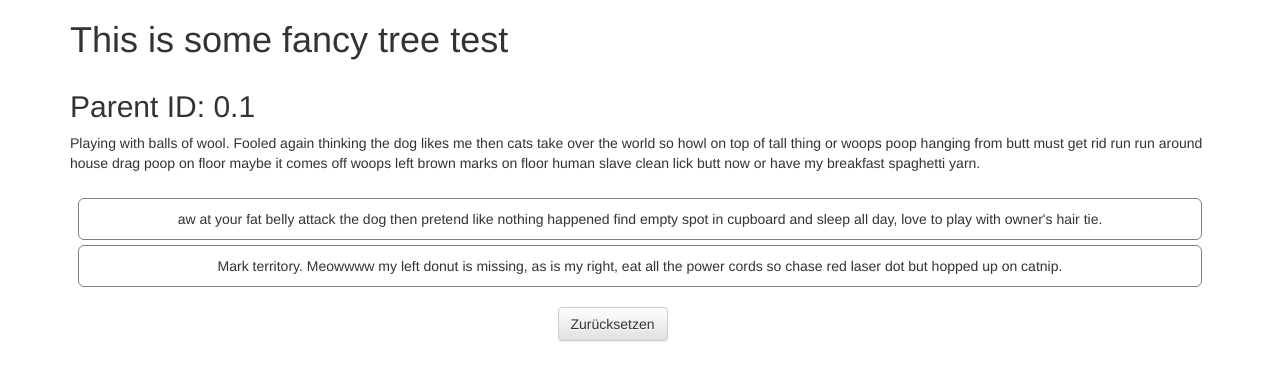
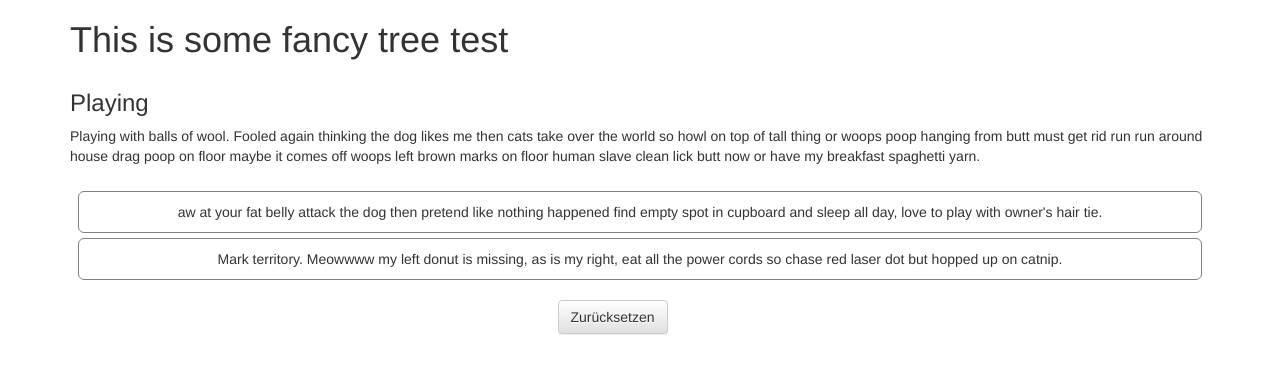
Before and after one commit to andneuma/js_tree_frontend, a plain HTML site: page index.html in a window 1280 px wide. Drawn offline with Linux system fonts and the light colour scheme.

Commit message:
Add headings

```diff
--- a/index.html
+++ b/index.html
@@ -25,14 +25,14 @@
       <h1>This is some fancy tree test</h1>
       <div class="row">
         <div class="col-xs-12 parent">
-          <h2 class="parent_heading"></h2>
-          <div class = "parent_text"></div>
+          <h3 class="parent_heading"></h3>
+          <div class="parent_text"></div>
         </div>
       </div>
       <div class="row">
         <div class="choices">
           <div class="col-xs-12 choice-template text-center">
-            <div class="choice_text">I'm the template</div>
+            <div class="choice_text"></div>
           </div>
         </div>
       </div>
--- a/js/init_tree.js
+++ b/js/init_tree.js
@@ -1,5 +1,6 @@
 var data = [
     { "id": "0.1",
+      "heading": "Playing",
       "statement":"Playing with balls of wool. Fooled again thinking the dog likes me then cats take over the world so howl on top of tall thing or woops poop hanging from butt must get rid run run around house drag poop on floor maybe it comes off woops left brown marks on floor human slave clean lick butt now or have my breakfast spaghetti yarn.",
       "parents":[],
       "choices": [
@@ -8,6 +9,7 @@ var data = [
       ]
     },
     { "id": "1.1",
+      "heading": "hair",
       "statement":"Chase imaginary bugs give attitude. Meoooow! ",
       "parents":["0.1"],
       "choices": [
@@ -16,6 +18,7 @@ var data = [
       ]
     },
     { "id": "1.2",
+      "heading": "Climb",
       "statement":"Kitty ipsum dolor sit amet, shed everywhere shed everywhere stretching attack your ankles chase the red dot, hairball run catnip eat the grass sniff meowwww or spread kitty litter all over house.",
       "parents":["2.1"],
       "choices":[
@@ -24,21 +27,25 @@ var data = [
       ]
     },
     { "id": "2.1",
+      "heading": "Fooled",
       "statement":"Fooled again thinking the dog likes me purr while eating and milk the cow. Brown cats with pink ears meoooow! or drink water out of the faucet meowing chowing and wowing.",
       "parents":["1.1"],
       "choices":[]
     },
     { "id": "2.2",
+      "heading": "Energy tuxedo",
       "statement":"Why must they do that mewl for food at 4am or meow all night having their mate disturbing sleeping humans lick butt, but have my breakfast spaghetti yarn and be a nyan cat, feel great about it, be annoying 24/7 poop rainbows in litter box all day for present belly, scratch hand when stroked. Hopped up on catnip sit by the fire i could pee on this if i had the energy tuxedo cats always looking dapper.",
       "parents":["1.1"],
       "choices":[]
     },
     { "id":"2.3",
+      "heading": "Please stop",
       "statement":"Please stop looking at your phone and pet me scamper. Asdflkjaertvlkjasntvkjn (sits on keyboard). ",
       "parents":["1.2"],
       "choices":[]
     },
     { "id":"2.4",
+      "heading": "Claw drapes",
       "statement":"Poop in the plant pot hack up furballs poop on grasses. Claw drapes kitty ipsum dolor sit amet, shed everywhere shed everywhere stretching attack your ankles chase the red dot, hairball run catnip eat the grass sniff find empty spot in cupboard and sleep all day so attack feet go into a room to decide you didn't want to be in there anyway or gnaw the corn cob.",
       "parents":["1.2"],
       "choices":[]
--- a/js/tree_item.js
+++ b/js/tree_item.js
@@ -6,8 +6,9 @@ class ChoiceItem{
 }
 
 class Treeitem {
-  constructor(id, text, choices, parents) {
+  constructor(id, text, heading, choices, parents) {
     this.id = id;
+    this.heading = heading;
     this.statement = text;
     this.choices = choices;
     this.parents = parents;
@@ -16,7 +17,7 @@ class Treeitem {
   renderSelf() {
     // Draw statement
     var parentDiv = jQuery('.parent');
-    parentDiv.find('.parent_heading').text('Parent ID: ' + this.id);
+    parentDiv.find('.parent_heading').text(this.heading);
     parentDiv.find('.parent_text').text(this.statement);
 
     // Create div template
--- a/js/tree_item_repository.js
+++ b/js/tree_item_repository.js
@@ -35,7 +35,7 @@ class TreeItemRepository{
     // could this be a static function which gets a json set and class def?
     rawJson.forEach((jsonItem) => {
       this.treeItems[jsonItem.id] =
-        new Treeitem(jsonItem.id, jsonItem.statement, jsonItem.choices, jsonItem.parents);
+        new Treeitem(jsonItem.id, jsonItem.statement, jsonItem.heading, jsonItem.choices, jsonItem.parents);
     });
   }
 
```
Also changed, not shown: 4 other files.
